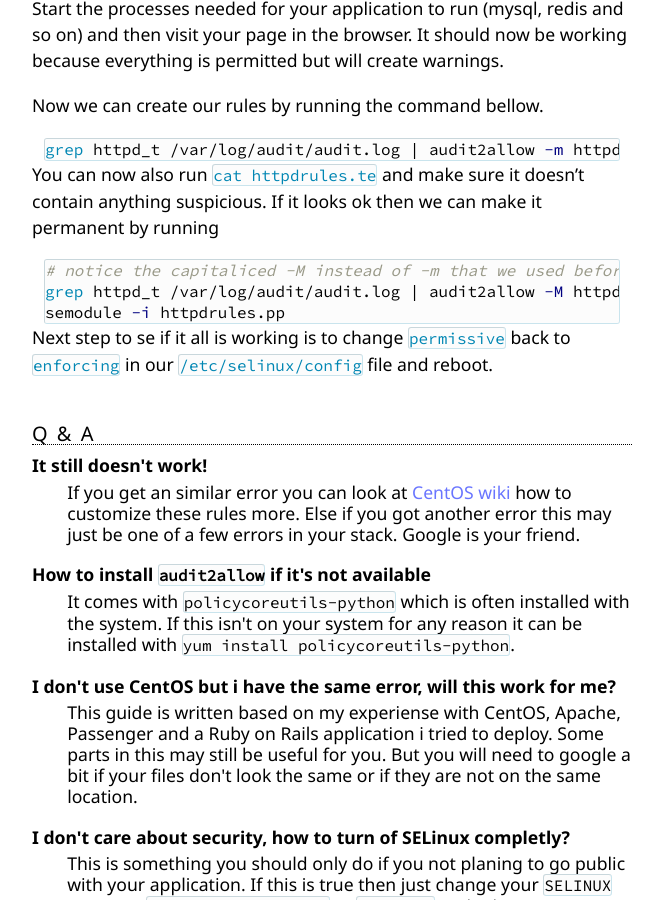
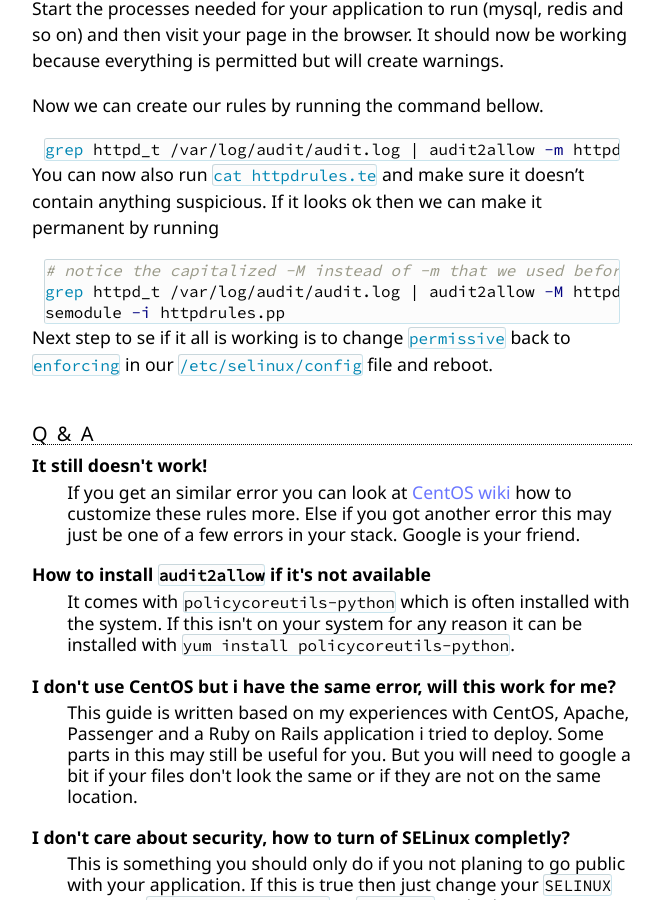
Before and after one commit to alex-ross/alex-ross.github.io, a Jekyll site: the page built from _posts/2014-09-28-fix-unable-to-start-the-phusion-passenger-watchdog.md, in a window 1280 px wide and 900 px high, scrolled down 1425 px. Shown: the whole window, without its empty margins (308-971 px from the left). Built offline with Jekyll 4.4.1, drawn with Linux system fonts in a browser that asks for light colours; Markdown is read by kramdown in place of the engine named in the settings; some of the changed text lies outside the part shown.

Commit message:
Fixes some typos

````diff
--- a/_posts/2014-09-28-fix-unable-to-start-the-phusion-passenger-watchdog.md
+++ b/_posts/2014-09-28-fix-unable-to-start-the-phusion-passenger-watchdog.md
@@ -60,7 +60,7 @@
 suspicious. If it looks ok then we can make it permanent by running
 
 ```bash
-# notice the capitaliced -M instead of -m that we used before
+# notice the capitalized -M instead of -m that we used before
 grep httpd_t /var/log/audit/audit.log | audit2allow -M httpdrules
 semodule -i httpdrules.pp
 ```
@@ -84,7 +84,7 @@
 
 <dt>I don't use CentOS but i have the same error, will this work for me?</dt>
 <dd>
-This guide is written based on my experiense with CentOS, Apache, Passenger and
+This guide is written based on my experiences with CentOS, Apache, Passenger and
 a Ruby on Rails application i tried to deploy. Some parts in this may still be
 useful for you. But you will need to google a bit if your files don't look the same or if
 they are not on the same location.
````
Also changed, not shown: other parts of _posts/2014-09-28-fix-unable-to-start-the-phusion-passenger-watchdog.md (+3 -3 lines), 1 other file.
